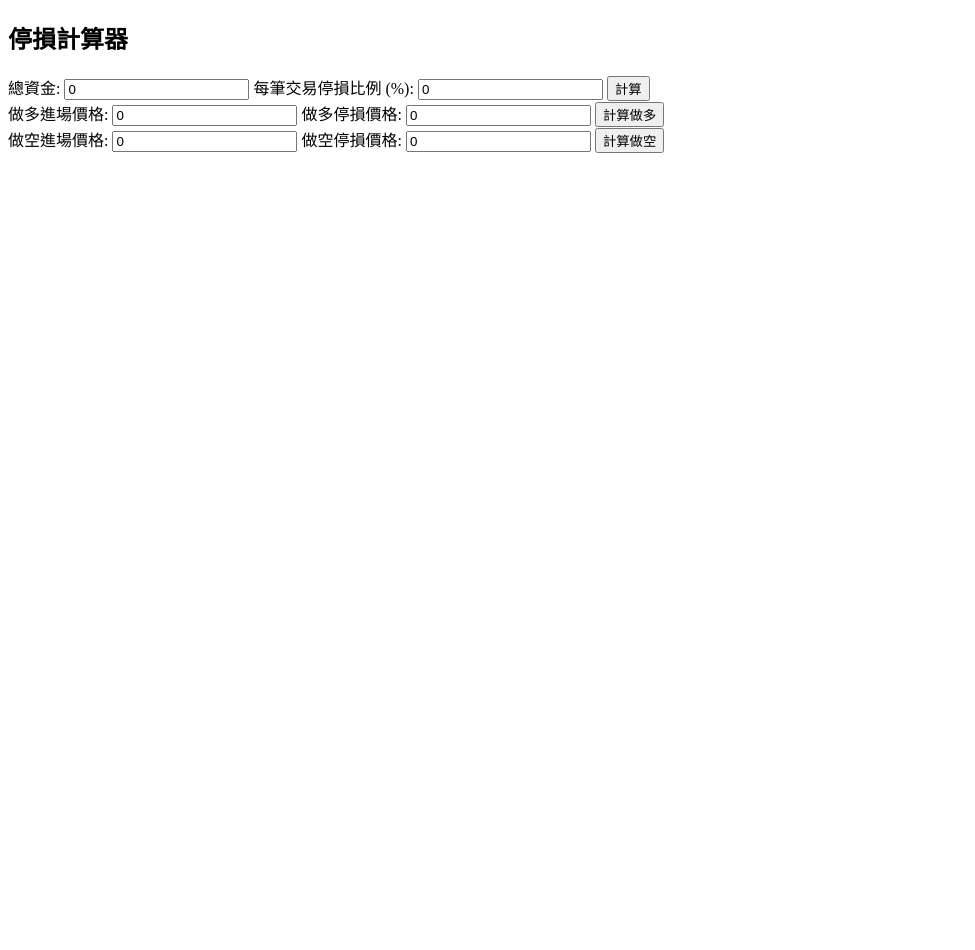
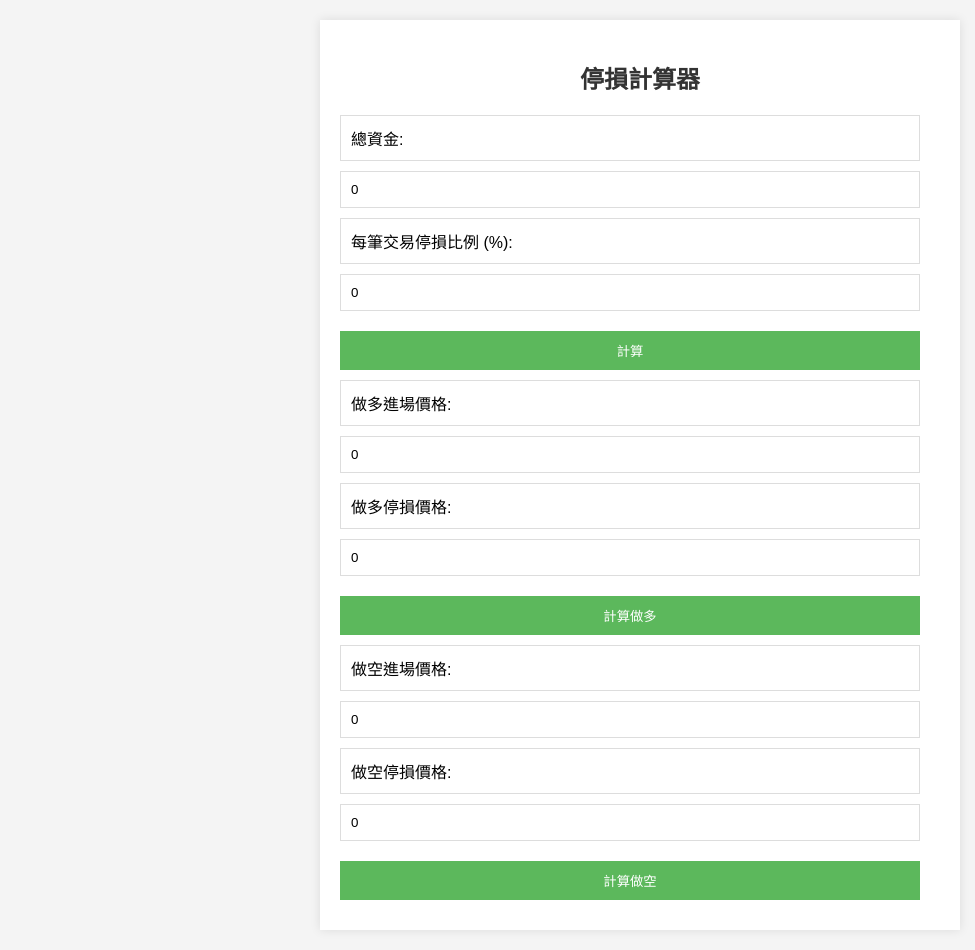
Before and after one commit to murmurcats/STOPLOSS, a Flask app: page / in a window 1280 px wide. Shown: the whole page, without its empty margins (0-975 px from the left). Before the commit the page ends 153 px from the top, so only its background shows below. Run offline with Flask 3, Linux system fonts and the light colour scheme.

Commit message:
Update index.html

```diff
--- a/templates/index.html
+++ b/templates/index.html
@@ -5,7 +5,61 @@
     <meta name="viewport" content="width=device-width, initial-scale=1.0">
     <title>停損計算器</title>
     <style>
-        /* 样式内容不变 */
+        body {
+            font-family: Arial, sans-serif;
+            background-color: #f4f4f4;
+            margin: 0;
+            padding: 0;
+        }
+        .container {
+            width: 90%;
+            max-width: 600px;
+            margin: 20px auto;
+            padding: 20px;
+            background-color: #fff;
+            box-shadow: 0 0 10px rgba(0, 0, 0, 0.1);
+        }
+        h2 {
+            text-align: center;
+            color: #333;
+        }
+        label, input, button {
+            display: block;
+            width: calc(100% - 20px);
+            padding: 10px;
+            margin-bottom: 10px;
+            border: 1px solid #ddd;
+            box-sizing: border-box;
+        }
+        button {
+            background-color: #5cb85c;
+            color: white;
+            border: none;
+            margin-top: 20px;
+            cursor: pointer;
+        }
+        button:hover {
+            background-color: #4cae4c;
+        }
+        .result {
+            margin-top: 20px;
+            text-align: center;
+        }
+        .error {
+            color: red;
+            text-align: center;
+        }
+        /* Responsive adjustments */
+        @media (max-width: 768px) {
+            label, input, button {
+                font-size: 16px;
+            }
+            .container {
+                width: 95%;
+                margin: 10px auto;
+                padding: 10px;
+            }
+        }
     </style>
 </head>
 <body>
@@ -27,7 +81,7 @@
             {% endif %}
 
             <!-- 做多操作 -->
-            <div id="long_operation" class="{{ 'hidden' if not long_results_shown }}">
+            <div id="long_operation" class="{{ 'hidden' if not show_long_operation }}">
                 <label for="long_entry_price">做多進場價格:</label>
                 <input type="number" id="long_entry_price" name="long_entry_price" value="{{ long_entry_price }}" step="any">
 
@@ -45,7 +99,7 @@
             {% endif %}
 
             <!-- 做空操作 -->
-            <div id="short_operation" class="{{ 'hidden' if not short_results_shown }}">
+            <div id="short_operation" class="{{ 'hidden' if not show_short_operation }}">
                 <label for="short_entry_price">做空進場價格:</label>
                 <input type="number" id="short_entry_price" name="short_entry_price" value="{{ short_entry_price }}" step="any">
 
```
